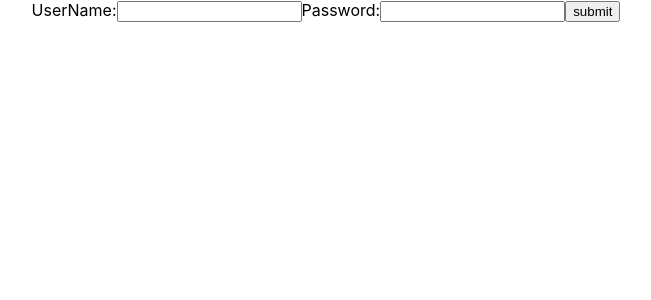
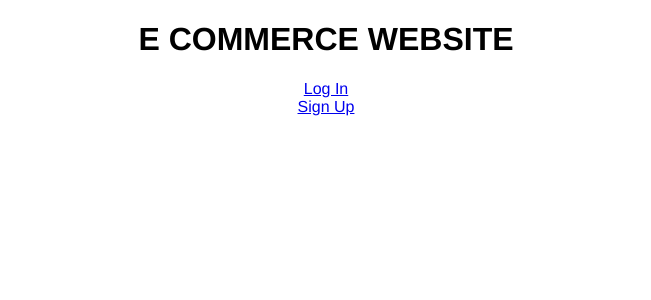
Before and after one commit to LoneWolf6383/psg_college_competition_demo, a React (Create React App) app in the folder client/: page / in a window 1280 px wide. Shown: the top 300 px of the page, without its empty margins (314-965 px from the left). Built offline with nearby package versions, Linux system fonts and the light colour scheme.

Commit message:
Added Images Folder

```diff
--- a/client/src/App.css
+++ b/client/src/App.css
@@ -1,5 +1,7 @@
-.App {
+.login {
   text-align: center;
+  font-family: 'Franklin Gothic Medium', 'Arial Narrow', Arial, sans-serif;
+
 }
 
 .App-logo {
--- a/client/src/App.jsx
+++ b/client/src/App.jsx
@@ -1,13 +1,11 @@
 import './App.css';
 
-function App() {
-  return (
-    <div className="App">
-      UserName:<input type='text' className='username' id='username'/>
-      Password:<input type='password' className='password' />
-      <input type="submit" value="submit" />
+export function App(){
+  return(
+    <div className="login">
+      <h1>E COMMERCE WEBSITE</h1>
+      <a href="https://www.google.com/">Log In</a><br></br>
+      <a href="https://in.search.yahoo.com/?fr2=inr">Sign Up</a>
     </div>
   );
 }
-
-export default App;
--- a/client/src/index.js
+++ b/client/src/index.js
@@ -1,7 +1,7 @@
 import React from 'react';
 import ReactDOM from 'react-dom/client';
 import './index.css';
-import App from './App';
+import {App} from './App';
 
 const root = ReactDOM.createRoot(document.getElementById('root'));
 root.render(
```
Also changed, not shown: client/images/Login Background Image.jpg (added), client/images/bimage 2.jpg (added).
